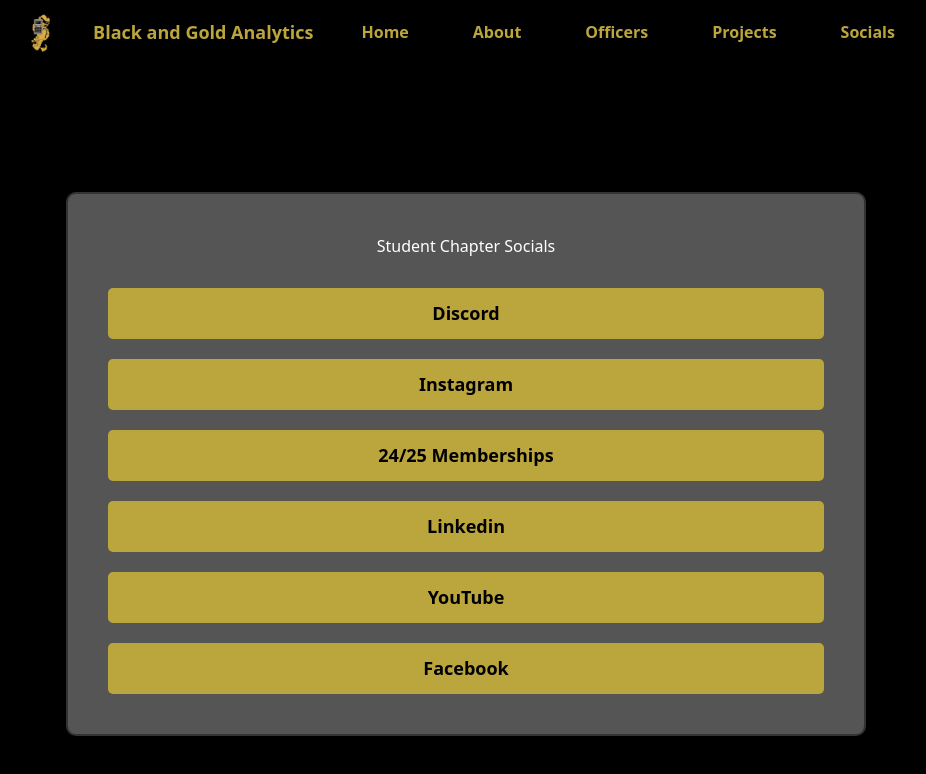
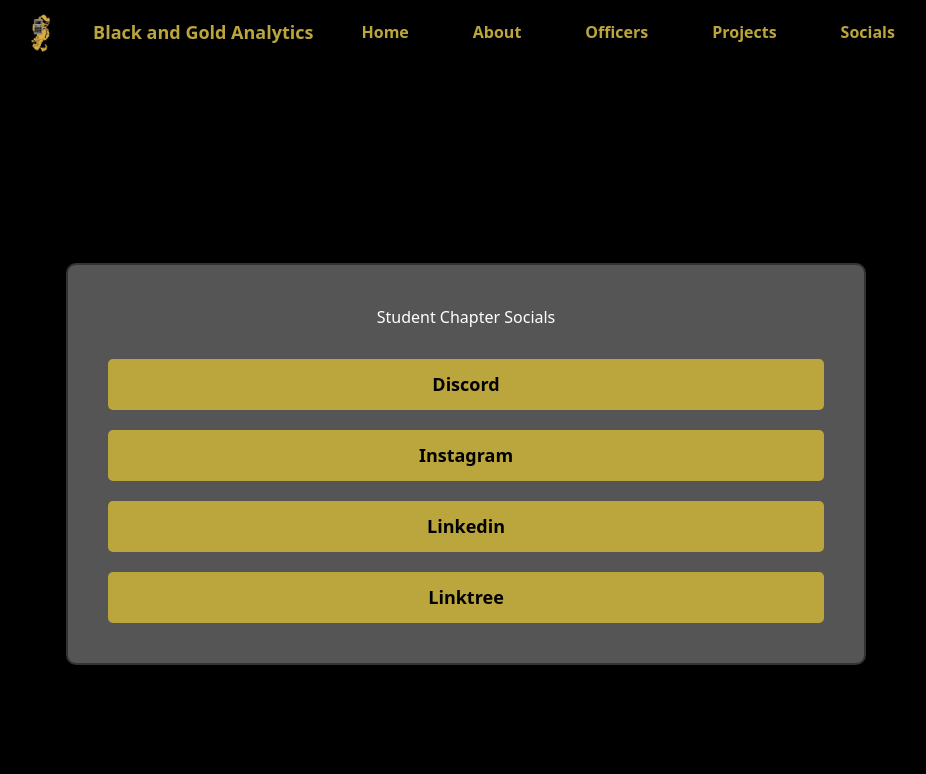
Before and after one commit to bgaucf/Website, a React (Create React App) app: page /social in a window 1280 px wide. Shown: the top 774 px of the page, without its empty margins (174-1100 px from the left). Built offline with nearby package versions, Linux system fonts and the light colour scheme.

Commit message:
Update Social.tsx

```diff
--- a/src/pages/Social.tsx
+++ b/src/pages/Social.tsx
@@ -4,12 +4,10 @@
   const handleButtonClick = (platform: string) => {
     // Replace with your platform-specific URLs
     const urls: Record<string, string> = {
-      Discord: "https://discord.com/",
-      Instagram: "https://instagram.com/",
-      Memberships: "/memberships", // Example local route
-      Linkedin: "https://linkedin.com/",
-      YouTube: "https://youtube.com/",
-      Facebook: "https://facebook.com/",
+      Discord: "https://discord.gg/qEx37V4T6q",
+      Instagram: "https://www.instagram.com/bga_ucf?igsh=MXF4dm85OXoxa3VyZg==",
+      Linkedin: "https://www.linkedin.com/company/black-and-gold-analytics",
+      Linktree: "https://linktr.ee/bga_ucf",
     };
     window.open(urls[platform], "_blank");
   };
@@ -40,7 +38,7 @@
       >
         <h2 style={{ marginBottom: "30px" }}>Student Chapter Socials</h2>
         <div style={{ display: "grid", gap: "20px" }}>
-          {["Discord", "Instagram", "24/25 Memberships", "Linkedin", "YouTube", "Facebook"].map(
+          {["Discord", "Instagram", "Linkedin", "Linktree"].map(
             (platform) => (
               <button
                 key={platform}
```
